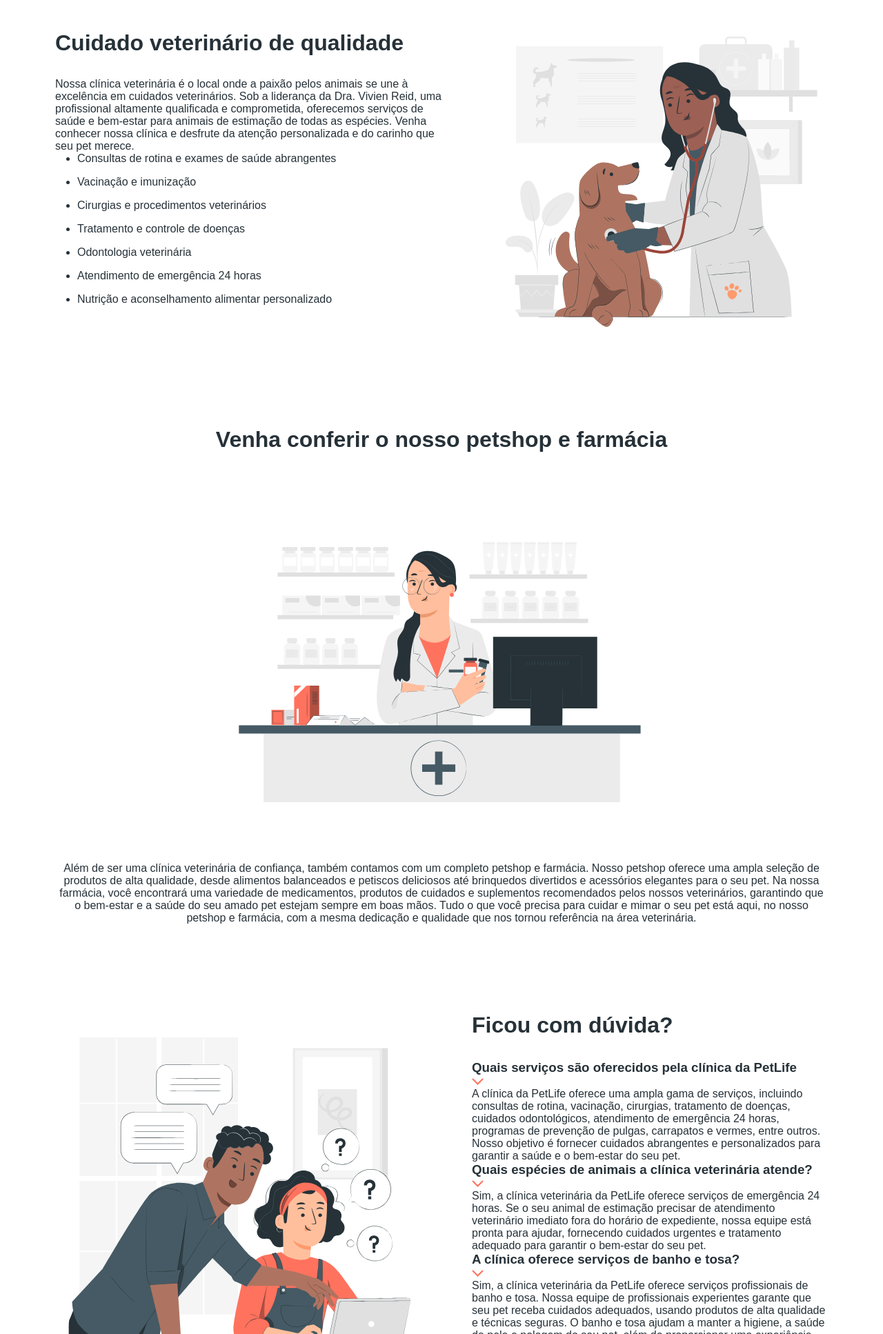
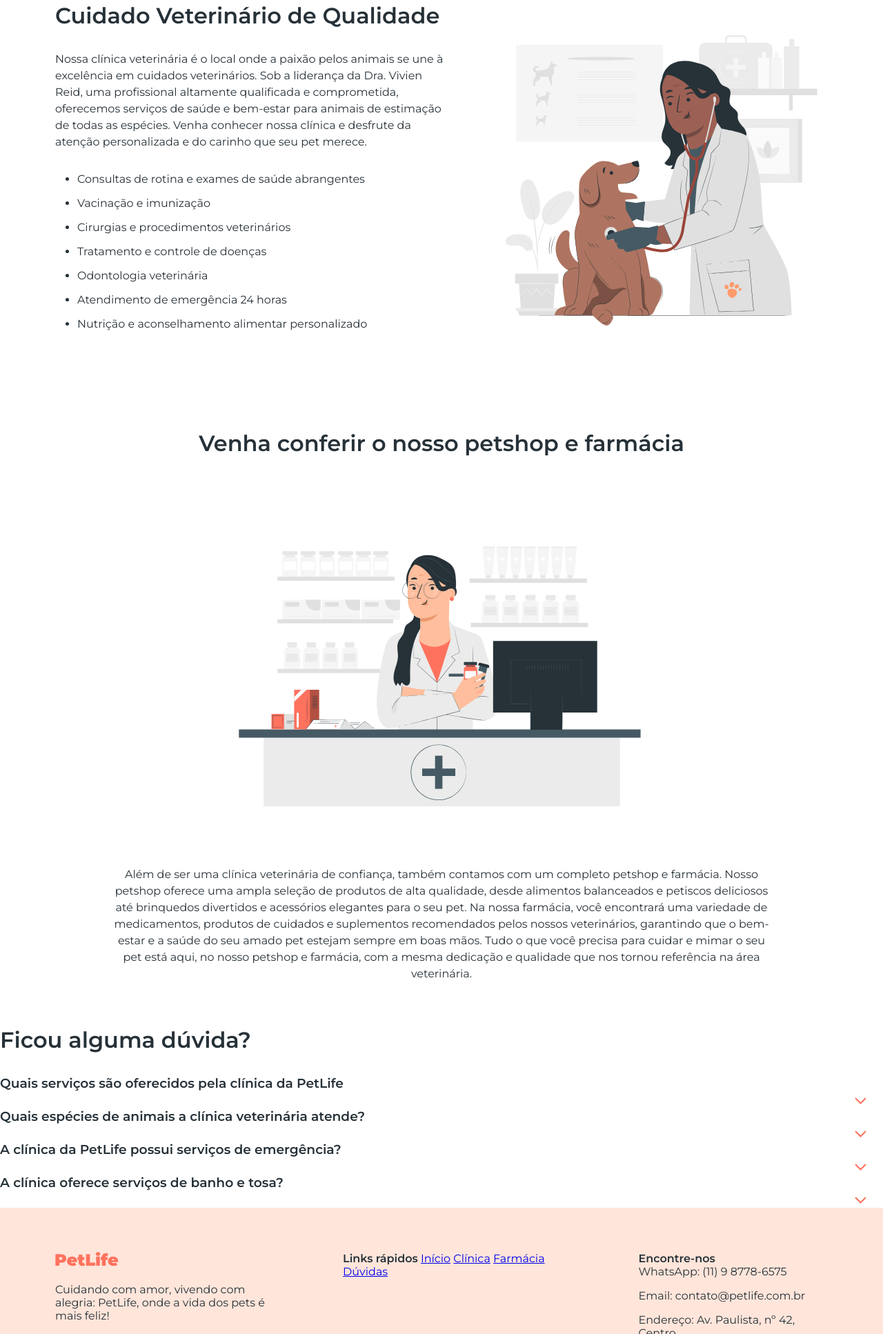
Before and after one commit to Mileide-Mikka/PetLife, a plain HTML site: page index.html in a window 1280 px wide. Shown: the part 866-2800 px from the top of the page at 69% size. Drawn offline with Linux system fonts and the light colour scheme.

Commit message:
Update index.html
atualizei o html, corrigindo bugs.

```diff
--- a/index.html
+++ b/index.html
@@ -1,11 +1,19 @@
 <!DOCTYPE html>
-<html lang="en">
+<html lang="pt-br">
+
 <head>
-    <meta charset="UTF-8">
-    <meta name="viewport" content="width=device-width, initial-scale=1.0">
+
+    <head>
+        <title>PetLife</title>
         <link rel="stylesheet" href="style.css">
-    <title>Petlife</title>
+        <script src="/script.js"></script>
+        <meta name="description" content="Garanta uma vida longa e cheia de alegria para o seu melhor amigo">
+        <link rel="preconnect" href="https://fonts.googleapis.com">
+        <link rel="preconnect" href="https://fonts.gstatic.com" crossorigin>
+        <link href="https://fonts.googleapis.com/css2?family=Montserrat:wght@400;600&display=swap" rel="stylesheet">
     </head>
+</head>
+
 <body>
     <header>
         <a href="index.html">
@@ -22,28 +30,29 @@
 
     <main>
         <section id="inicio">
-            <img src="img/start-img.svg" alt="Uma moça com seu cachorro dando um high-five" width="558" height="588">
+            <img src="img/start-img.svg" alt="" width="580" height="580">
 
             <div>
-                <h1>Garanta uma vida longa e cheia de alegria para o seu melhor amigo.</h1>
-                <p>A PetLife é o seu refúgio de confiança para o cuidado completo do seu pet.
-                    Com profissionais dedicados e serviços abrangentes, oferecemos uma experiência acolhedora e personalizada,
-                    garantindo o bem-estar, a saúde e a felicidade dos seus animais de estimação.</p>
-                <a href="https://wa.me/5511987786575" target="_blank">Marque uma consulta</a>
-                <a href="#clinica">Conheça nossa Clinica</a>
+                <h1>Garanta uma vida longa e cheia de alegria para o seu melhor amigo</h1>
+                <p class="paragrafo">A PetLife é o seu refúgio de confiança para o cuidado completo do seu pet. Com
+                    profissionais dedicados e serviços abrangentes, oferecemos uma experiência acolhedora e
+                    personalizada, garantindo o bem-estar, a saúde e a felicidade dos seus animais de estimação.</p>
+                <a class="botao" href="https://wa.me/5522987654321" target="_blank">Marque uma consulta</a>
+                <a class="botao-transparente" href="#clinica">Conheça nossa clínica</a>
             </div>
+
+            <img class="absolute" src="img/shape.svg" alt="">
         </section>
 
         <section id="clinica">
             <div>
-                <h2>Cuidado veterinário de qualidade</h2>
-                <p>
-                    Nossa clínica veterinária é o local onde a paixão pelos animais se une à excelência em cuidados veterinários.
-                    Sob a liderança da Dra. Vivien Reid, uma profissional altamente qualificada e comprometida, oferecemos
-                    serviços
-                    de saúde e bem-estar para animais de estimação de todas as espécies. Venha conhecer nossa clínica e desfrute
-                    da
-                    atenção personalizada e do carinho que seu pet merece.
+                <h2>Cuidado Veterinário de Qualidade</h2>
+                <p class="paragrafo">
+                    Nossa clínica veterinária é o local onde a paixão pelos animais se une à excelência em cuidados
+                    veterinários.
+                    Sob a liderança da Dra. Vivien Reid, uma profissional altamente qualificada e comprometida,
+                    oferecemos serviços de saúde e bem-estar para animais de estimação de todas as espécies.
+                    Venha conhecer nossa clínica e desfrute da atenção personalizada e do carinho que seu pet merece.
                 </p>
                 <ul>
                     <li>Consultas de rotina e exames de saúde abrangentes</li>
@@ -56,64 +65,75 @@
                 </ul>
             </div>
 
-            <img src="img/clinic-img.svg" alt="Cachorro sendo examinado pela doutoura" width="480" height="480" loading="lazy">
+            <img src="img/clinic-img.svg" alt="" width="480" height="480" loading="lazy">
         </section>
 
         <section id="farmacia">
-            <div>
             <h2>Venha conferir o nosso petshop e farmácia</h2>
-
-                <img src="img/shop-img.svg" alt="farmaceltica no balcão" width="645" height="430" loading="lazy">
-
-                <p>
-                    Além de ser uma clínica veterinária de confiança, também contamos com um completo petshop e farmácia. Nosso
+            <img src="img/shop-img.svg" alt="" width="645" height="430" loading="lazy">
+            <p class="paragrafo">
+                Além de ser uma clínica veterinária de confiança, também contamos com um completo petshop e farmácia.
+                Nosso
                 petshop oferece uma ampla seleção de produtos de alta qualidade, desde alimentos balanceados e petiscos
-                    deliciosos até brinquedos divertidos e acessórios elegantes para o seu pet. Na nossa farmácia, você encontrará
-                    uma variedade de medicamentos, produtos de cuidados e suplementos recomendados pelos nossos veterinários,
-                    garantindo que o bem-estar e a saúde do seu amado pet estejam sempre em boas mãos. Tudo o que você precisa para
-                    cuidar e mimar o seu pet está aqui, no nosso petshop e farmácia, com a mesma dedicação e qualidade que nos
+                deliciosos até brinquedos divertidos e acessórios elegantes para o seu pet. Na nossa farmácia, você
+                encontrará
+                uma variedade de medicamentos, produtos de cuidados e suplementos recomendados pelos nossos
+                veterinários,
+                garantindo que o bem-estar e a saúde do seu amado pet estejam sempre em boas mãos. Tudo o que você
+                precisa para
+                cuidar e mimar o seu pet está aqui, no nosso petshop e farmácia, com a mesma dedicação e qualidade que
+                nos
                 tornou referência na área veterinária.
             </p>
-            </div>
         </section>
 
-        <section id="duvidas">
+        <div>
+            <h2>Ficou alguma dúvida?</h2>
 
-            <img src="img/faq-img.svg" alt="duas pessoas conversando" width="540" height="540" loading="lazy">
-
-            <div>
-                <h2>Ficou com dúvida?</h2>
-                <div>
+            <div class="duvida">
                 <h3>Quais serviços são oferecidos pela clínica da PetLife</h3>
                 <img src="img/arrow-down.svg" alt="">
-
-                    <p>
-                        A clínica da PetLife oferece uma ampla gama de serviços, incluindo consultas de rotina, vacinação,
-                        cirurgias,
-                        tratamento de doenças, cuidados odontológicos, atendimento de emergência 24 horas, programas de prevenção de
-                        pulgas, carrapatos e vermes, entre outros. Nosso objetivo é fornecer cuidados abrangentes e personalizados
-                        para garantir a saúde e o bem-estar do seu pet.
+                <p class="paragrafo">A clínica da PetLife oferece uma ampla gama de serviços, incluindo consultas de
+                    rotina, vacinação, cirurgias, tratamento de doenças, cuidados odontológicos, atendimento de
+                    emergência 24 horas, programas de prevenção de pulgas, carrapatos e vermes, entre outros. Nosso
+                    objetivo é fornecer cuidados abrangentes e personalizados para garantir a saúde e o bem-estar do seu
+                    pet.
                 </p>
             </div>
 
-                <div>
+            <div class="duvida">
                 <h3>Quais espécies de animais a clínica veterinária atende?</h3>
                 <img src="img/arrow-down.svg" alt="">
+                <p class="paragrafo">
+                    A clínica veterinária da PetLife atende animais de estimação de todas as espécies, incluindo cães,
+                    gatos,
+                    pássaros, roedores e répteis. Nossos profissionais possuem conhecimento e experiência para cuidar de
+                    diferentes tipos de animais, oferecendo um atendimento especializado e dedicado a cada um deles.
+                </p>
+            </div>
 
-                    <p>
-                        Sim, a clínica veterinária da PetLife oferece serviços de emergência 24 horas. Se o seu animal de estimação
-                        precisar de atendimento veterinário imediato fora do horário de expediente, nossa equipe está pronta para
+            <div class="duvida">
+                <h3>A clínica da PetLife possui serviços de emergência?</h3>
+                <img src="img/arrow-down.svg" alt="">
+                <p class="paragrafo">
+                    Sim, a clínica veterinária da PetLife oferece serviços de emergência 24 horas. Se o seu animal de
+                    estimação
+                    precisar de atendimento veterinário imediato fora do horário de expediente, nossa equipe está pronta
+                    para
                     ajudar, fornecendo cuidados urgentes e tratamento adequado para garantir o bem-estar do seu pet.
                 </p>
             </div>
 
-                <div>
+            <div class="duvida">
                 <h3>A clínica oferece serviços de banho e tosa?</h3>
                 <img src="img/arrow-down.svg" alt="">
-                    <p>
-                      Sim, a clínica veterinária da PetLife oferece serviços profissionais de banho e tosa. Nossa equipe de
-                      profissionais experientes garante que seu pet receba cuidados adequados, usando produtos de alta qualidade e
-                      técnicas seguras. O banho e tosa ajudam a manter a higiene, a saúde da pele e pelagem do seu pet, além de
+                <p class="paragrafo">
+                    Sim, a clínica veterinária da PetLife oferece serviços profissionais de banho e tosa. Nossa equipe
+                    de
+                    profissionais experientes garante que seu pet receba cuidados adequados, usando produtos de alta
+                    qualidade e
+                    técnicas seguras. O banho e tosa ajudam a manter a higiene, a saúde da pele e pelagem do seu pet,
+                    além de
                     proporcionar uma experiência relaxante e agradável para eles.
                 </p>
             </div>
@@ -141,7 +161,9 @@
         </div>
     </footer>
     <div>
-        Desenvolvido por <a href="https://github.com/Mileide-Mikka" target="_blank">@Mileide-Mikka</a> na trilha Start na Programação 🤘 da OneBitCode.
+        Desenvolvido por <a href="https://github.com/Mileide-Mikka" target="_blank">@Mileide-Mikka</a> na trilha Start
+        na Programação 🤘 da OneBitCode.
     </div>
 </body>
+
 </html>
```
Lines whose indentation alone changed are shown as unchanged.
